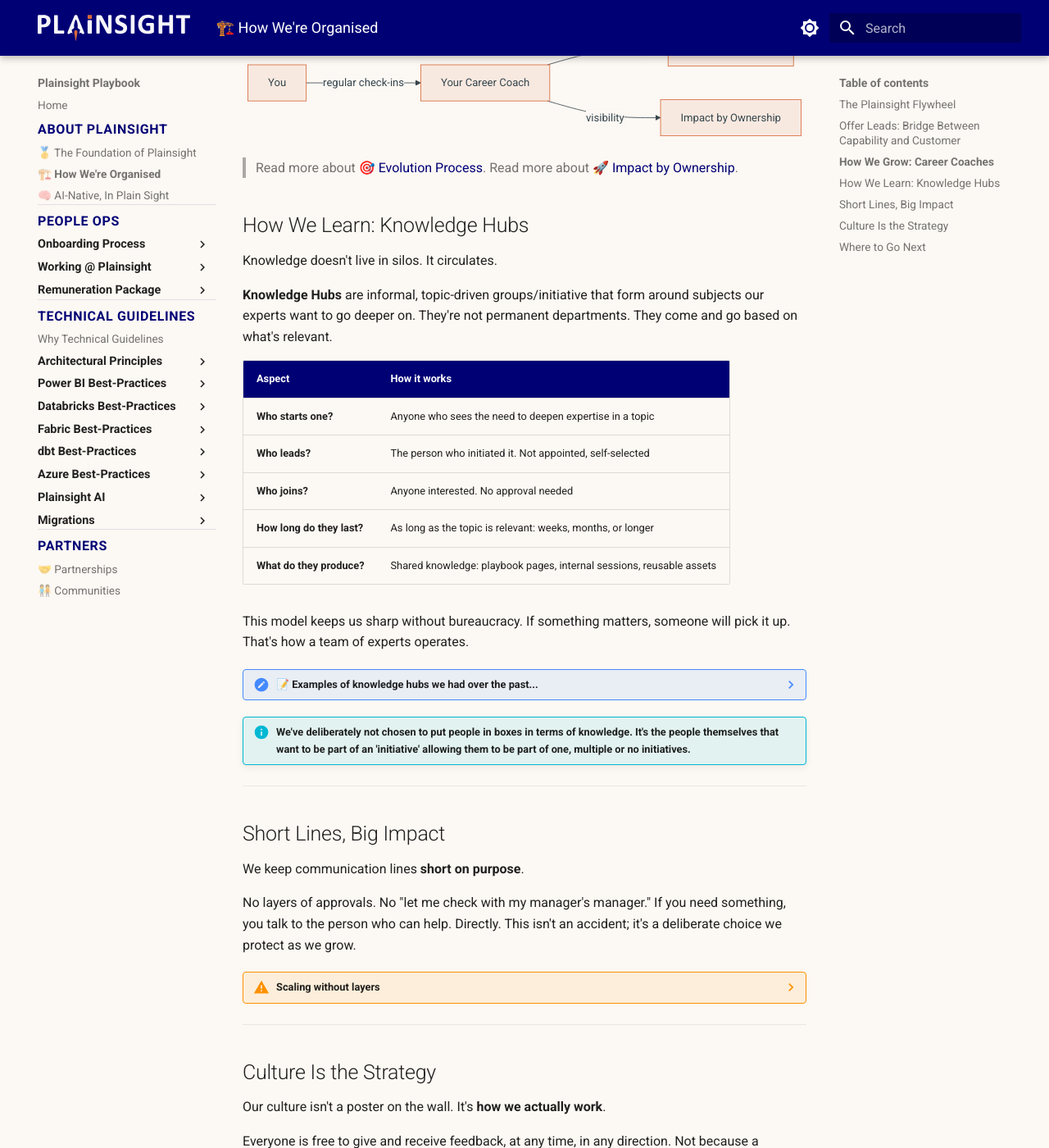
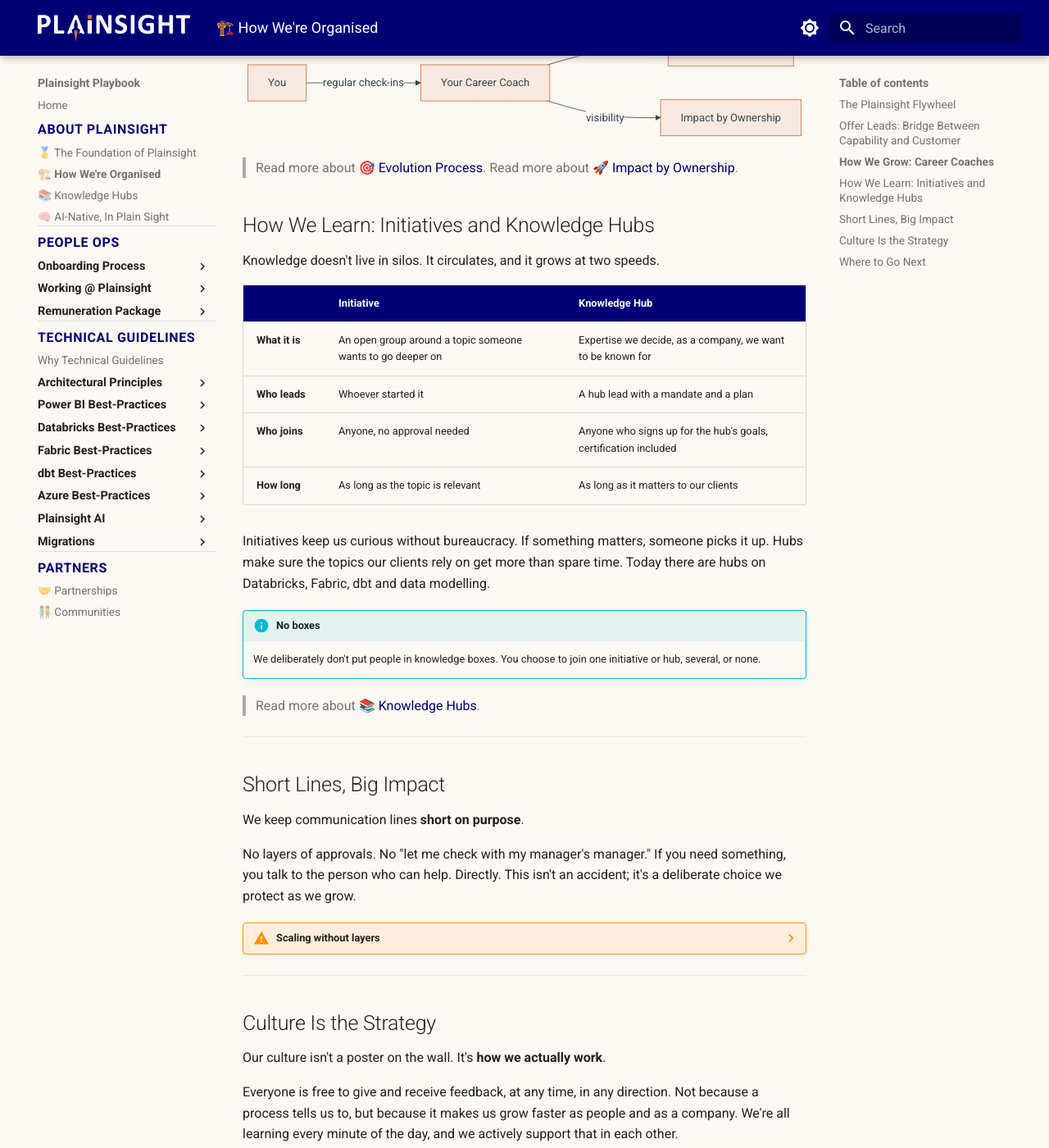
Before and after one commit to PlainsightPro/Vision-Playbook, an MkDocs documentation site: the page built from docs/about-plainsight/how-were-organised.md, in a window 1280 px wide and 1400 px high, scrolled down 2363 px. Shown: the whole window at 82% size. Built offline with MkDocs 1.6.1 and Material for MkDocs 9.7.7, drawn with Linux system fonts in a browser that asks for light colours; some of the changed text lies outside the part shown.

Commit message:
Add Knowledge Hubs page and give hubs a real place in the organisation
Knowledge hubs move beyond spare-time groups: open initiatives stay for
curiosity, hubs get a lead with a mandate, a plan, topic experts and a
certification path. The page lists today's hubs (Databricks, Fabric, dbt,
data modelling) with where to start reading, spells out the Databricks
areas and certifications as the worked example, and carries a template
for the other hubs' detail sections. No names on the page, by design.
The How We're Organised section now summarises the two levels and links
to the new page.

Co-Authored-By: Claude Opus 5.5 <noreply@anthropic.com>
Claude-Session: https://claude.ai/code/session_012hC2uNVGY3SwfwoCYvpLCx

```diff
--- a/docs/about-plainsight/how-were-organised.md
+++ b/docs/about-plainsight/how-were-organised.md
@@ -85,27 +85,23 @@ flowchart LR
 > Read more about [🚀 Impact by Ownership](../people-ops/working/impact-by-ownership.md).
 
 
-## How We Learn: Knowledge Hubs
+## How We Learn: Initiatives and Knowledge Hubs
 
-Knowledge doesn't live in silos. It circulates.
+Knowledge doesn't live in silos. It circulates, and it grows at two speeds.
 
-**Knowledge Hubs** are informal, topic-driven groups/initiative that form around subjects our experts want to go deeper on. They're not permanent departments. They come and go based on what's relevant.
+| | Initiative | Knowledge Hub |
+|---|---|---|
+| **What it is** | An open group around a topic someone wants to go deeper on | Expertise we decide, as a company, we want to be known for |
+| **Who leads** | Whoever started it | A hub lead with a mandate and a plan |
+| **Who joins** | Anyone, no approval needed | Anyone who signs up for the hub's goals, certification included |
+| **How long** | As long as the topic is relevant | As long as it matters to our clients |
 
-| Aspect | How it works |
-|---|---|
-| **Who starts one?** | Anyone who sees the need to deepen expertise in a topic |
-| **Who leads?** | The person who initiated it. Not appointed, self-selected |
-| **Who joins?** | Anyone interested. No approval needed |
-| **How long do they last?** | As long as the topic is relevant: weeks, months, or longer |
-| **What do they produce?** | Shared knowledge: playbook pages, internal sessions, reusable assets |
+Initiatives keep us curious without bureaucracy. If something matters, someone picks it up. Hubs make sure the topics our clients rely on get more than spare time. Today there are hubs on Databricks, Fabric, dbt and data modelling.
 
-This model keeps us sharp without bureaucracy. If something matters, someone will pick it up. That's how a team of experts operates.
+!!! info "No boxes"
+    We deliberately don't put people in knowledge boxes. You choose to join one initiative or hub, several, or none.
 
-??? note "📝 Examples of knowledge hubs we had over the past..."
-    Databricks, dbt, LLM/RAG patterns, Fabric adoption, streaming architectures, CI/CD best practices, Azure Landing Zones, Agentic AI Architectures, Databricks AI (LLMOps), Vibe Coding/Engineering, DAX Optimizers, Data Mesh, Data Governance, Databricks Frameworks, Fabric Framework, ...
-
-
-!!! info "We've deliberately not chosen to put people in boxes in terms of knowledge. It's the people themselves that want to be part of an 'initiative' allowing them to be part of one, multiple or no initiatives."
+> Read more about [📚 Knowledge Hubs](knowledge-hubs.md).
 
 ---
 
@@ -135,6 +131,7 @@ Want to know what drives that culture? Read [🥇 The Foundation of Plainsight](
 | Topic | Page |
 |---|---|
 | Our purpose and values | [🥇 The Foundation of Plainsight](the-foundation-of-plainsight.md) |
+| How we build deep expertise | [📚 Knowledge Hubs](knowledge-hubs.md) |
 | How you grow here | [🎯 Evolution Process](../people-ops/working/evolution-process.md) |
 | The employee journey | [🚀 Onboarding](../people-ops/onboarding.md) |
 | Our technical guidelines | [Why 'Technical Guideline Ops'](../technical-guidelines/why-technical-guidelines.md) |
--- a/mkdocs.yml
+++ b/mkdocs.yml
@@ -84,6 +84,7 @@ nav:
   - About Plainsight:
       - "🥇 The Foundation of Plainsight": "about-plainsight/the-foundation-of-plainsight.md"
       - "🏗️ How We're Organised": "about-plainsight/how-were-organised.md"
+      - "📚 Knowledge Hubs": "about-plainsight/knowledge-hubs.md"
       - "🧠 AI-Native, In Plain Sight": "about-plainsight/ai-native.md"
   - People Ops:
       - Onboarding Process:
```
Also changed, not shown: docs/about-plainsight/knowledge-hubs.md (added, +118 -0 lines).
